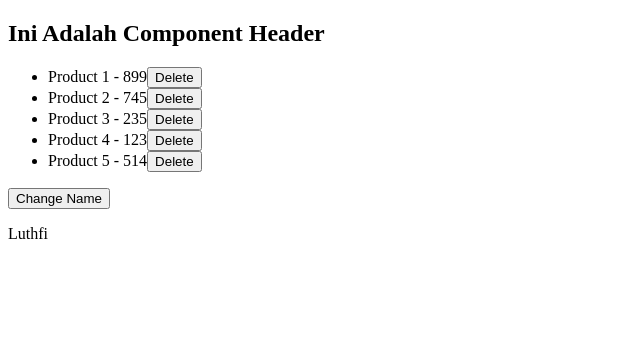
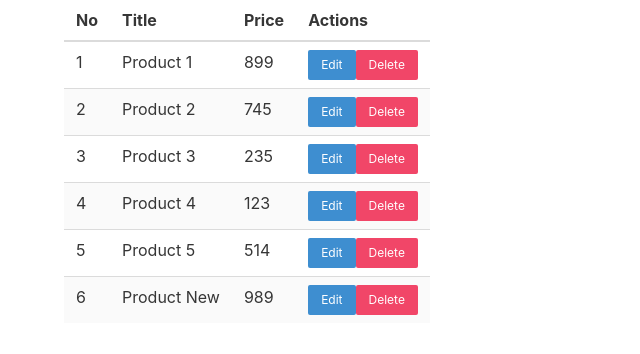
Before and after one commit to luthfimauludy/belajar-reactjs, a React (Create React App) app: page / in a window 1280 px wide. Shown: the top 354 px of the page, without its empty margins (0-640 px from the left). Built offline with nearby package versions, Linux system fonts and the light colour scheme; data requests are answered from the project's data file.

Commit message:
Submit Data ke JSON Server

```diff
--- /dev/null
+++ b/db.json
@@ -0,0 +1,34 @@
+{
+  "products": [
+    {
+      "id": 1,
+      "title": "Product 1",
+      "price": 899
+    },
+    {
+      "id": 2,
+      "title": "Product 2",
+      "price": 745
+    },
+    {
+      "id": 3,
+      "title": "Product 3",
+      "price": 235
+    },
+    {
+      "id": 4,
+      "title": "Product 4",
+      "price": 123
+    },
+    {
+      "id": 5,
+      "title": "Product 5",
+      "price": 514
+    },
+    {
+      "title": "Product New",
+      "price": "989",
+      "id": 6
+    }
+  ]
+}
--- a/src/App.js
+++ b/src/App.js
@@ -1,33 +1,24 @@
-import { useState, useEffect } from "react";
-import Header from "./components/Header";
+import {
+    BrowserRouter as Router,
+    Route,
+    Switch,
+} from "react-router-dom";
 import ProductList from "./components/ProductList";
+import AddProduct from "./components/AddProduct";
 
 function App() {
-    const [products, setProducts] = useState([
-        { id: 1, title: 'Product 1', price: 899 },
-        { id: 2, title: 'Product 2', price: 745 },
-        { id: 3, title: 'Product 3', price: 235 },
-        { id: 4, title: 'Product 4', price: 123 },
-        { id: 5, title: 'Product 5', price: 514 }
-    ]);
-
-    const deleteProduct = (productId) => {
-        const newProducts = products.filter(product => product.id !== productId);
-        setProducts(newProducts);
-    }
-
-    const [name, setName] = useState('Luthfi');
-
-    useEffect(() => {
-        console.log('Use Effect Running');
-    }, [name]);
-
     return (
-        <div>
-            <Header />
-            <ProductList products={products} deleteProduct={deleteProduct}/>
-            <button onClick={() => setName('Joko')}>Change Name</button>
-            <p>{name}</p>
+        <div className="container">
+            <Router>
+                <Switch>
+                    <Route exact path="/">
+                        <ProductList />
+                    </Route>
+                    <Route path="/add">
+                        <AddProduct />
+                    </Route>
+                </Switch>
+            </Router>
         </div>
     );
 }
--- /dev/null
+++ b/src/components/AddProduct.js
@@ -0,0 +1,49 @@
+import { useState } from "react"
+import { useHistory } from "react-router-dom";
+
+const AddProduct = () => {
+    const [title, setTitle] = useState('');
+    const [price, setPrice] = useState('');
+    const history = useHistory();
+
+    const saveProduct = async(e) => {
+        e.preventDefault();
+        const product = { title, price };
+        await fetch('http://localhost:8080/products', {
+            method: "POST",
+            body: JSON.stringify(product),
+            headers:{
+                'Content-Type': 'application/json'
+            }
+        });
+        history.push("/");
+    }
+
+    return (
+        <div>
+            <form onSubmit={saveProduct}>
+                <div className="field">
+                    <label className="label">Title</label>
+                    <div className="control">
+                        <input className="input" value={title} onChange={(e) => setTitle(e.target.value)} type="text" placeholder="Title" />
+                    </div>
+                </div>
+
+                <div className="field">
+                    <label className="label">Price</label>
+                    <div className="control">
+                        <input className="input" value={price} onChange={(e) => setPrice(e.target.value)} type="text" placeholder="Price" />
+                    </div>
+                </div>
+
+                <div className="field">
+                    <div className="control">
+                        <button className="button is-primary" placeholder="title">Save</button>
+                    </div>
+                </div>
+            </form>
+        </div>
+    )
+}
+
+export default AddProduct
--- a/src/components/Header.js
+++ /dev/null
@@ -1,9 +0,0 @@
-const Header = () => {
-    return (
-        <div>
-            <h2>Ini Adalah Component Header</h2>
-        </div>
-    )
-}
-
-export default Header
--- a/src/components/ProductList.js
+++ b/src/components/ProductList.js
@@ -1,13 +1,45 @@
-const ProductList = ({products, deleteProduct}) => {
+import { useState, useEffect } from "react"
+
+const ProductList = () => {
+    const [products, setProducts] = useState([]);
+
+    useEffect(() => {
+        fectData();
+    }, []);
+
+    const fectData = async() => {
+        const response = await fetch('http://localhost:8080/products');
+        const data = await response.json();
+        setProducts(data);
+    }
+
     return (
         <div>
-            <ul>
-                {products.map((product) => (
-                    <li key={product.id}>{product.title} - {product.price}
-                    <button onClick={() => deleteProduct(product.id)}>Delete</button>
-                    </li>
-                ))}
-            </ul>
+            <table className="table is-striped">
+                <thead>
+                    <tr>
+                        <th>No</th>
+                        <th>Title</th>
+                        <th>Price</th>
+                        <th>Actions</th>
+                    </tr>
+                </thead>
+                <tbody>
+                    {products.map((product, index) => (
+                        <tr key={product.id}>
+                            <td>{index +1}</td>
+                            <td>{product.title}</td>
+                            <td>{product.price}</td>
+                            <td>
+                                <button className="button is-small is-info">Edit</button>
+                                <button className="button is-small is-danger">Delete</button>
+                            </td>
+                        </tr>
+                    ))}
+
+
+                </tbody>
+            </table>
         </div>
     )
 }
```
Also changed, not shown: package.json (+9 -8 lines), src/index.js (+5 -4 lines), 1 other file (tests, documents, lock files or other folders).
